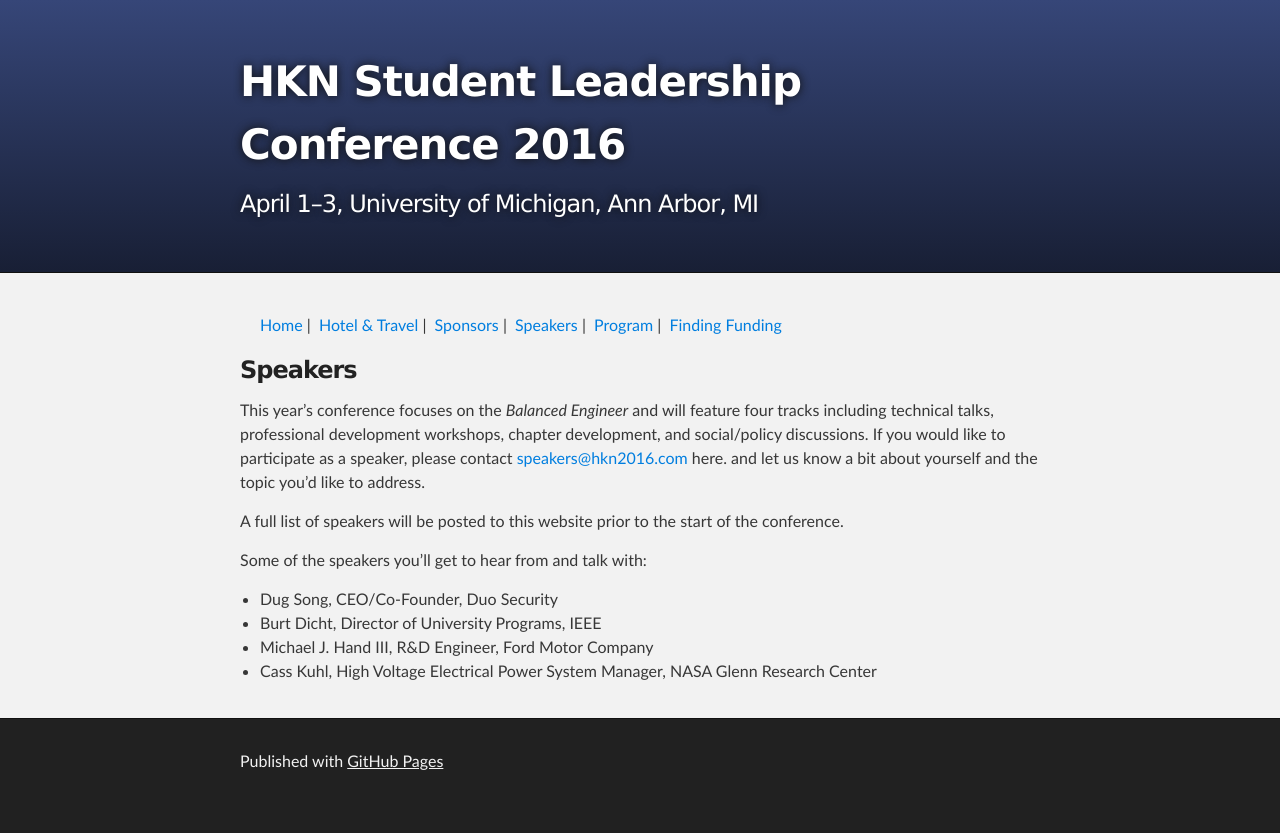
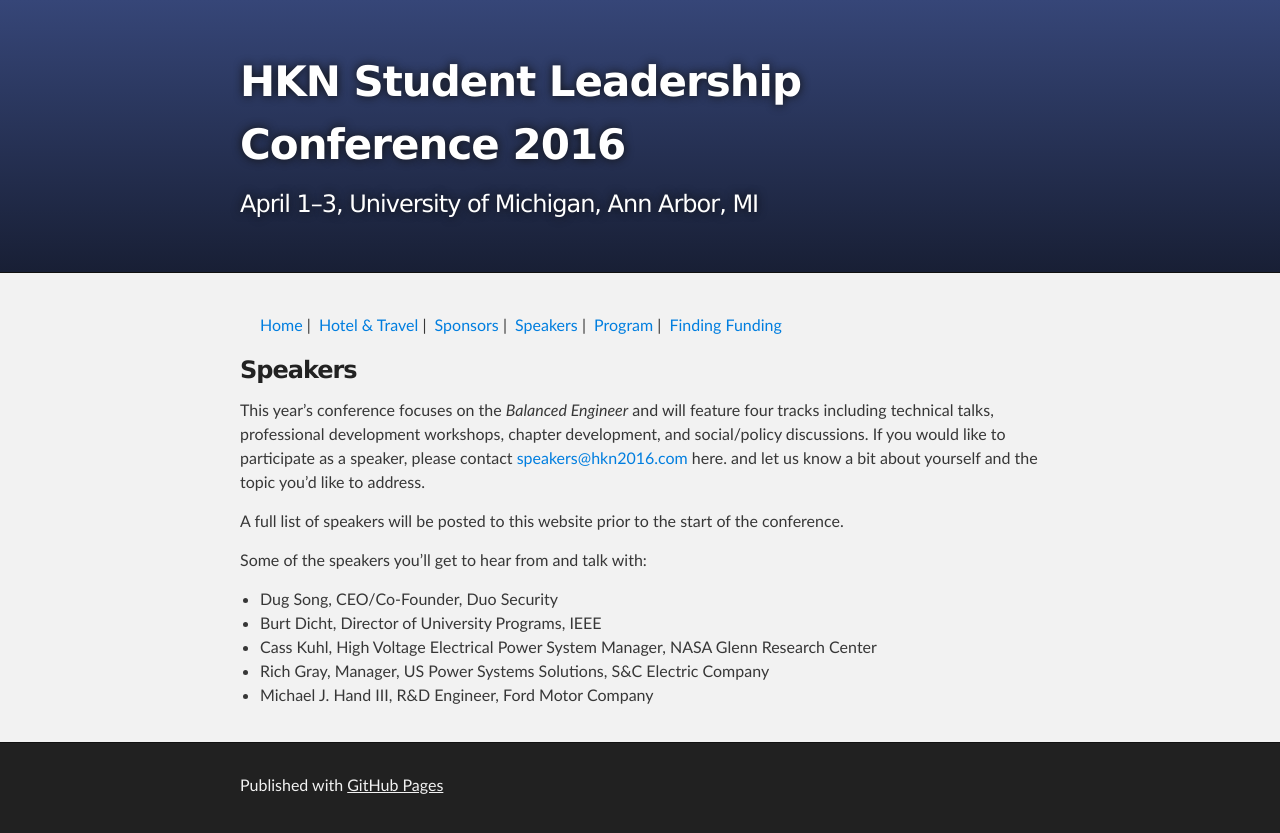
Before and after one commit to hkncon2016/hkncon2016.github.io, a Jekyll site: the page built from speakers/index.md, in a window 1280 px wide. Shown: the top 833 px of the page. Built offline with Jekyll 4.4.1, drawn with Linux system fonts in a browser that asks for light colours.

Commit message:
Update index.md

```diff
--- a/speakers/index.md
+++ b/speakers/index.md
@@ -12,5 +12,6 @@
 
  - Dug Song, CEO/Co-Founder, Duo Security
  - Burt Dicht, Director of University Programs, IEEE
+ - Cass Kuhl, High Voltage Electrical Power System Manager, NASA Glenn Research Center
+ - Rich Gray, Manager, US Power Systems Solutions, S&C Electric Company
  - Michael J. Hand III, R&D Engineer, Ford Motor Company
- - Cass Kuhl, High Voltage Electrical Power System Manager, NASA Glenn Research Center
```
